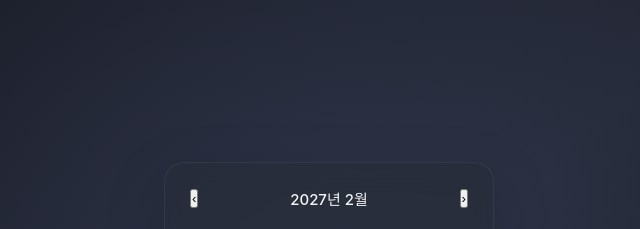
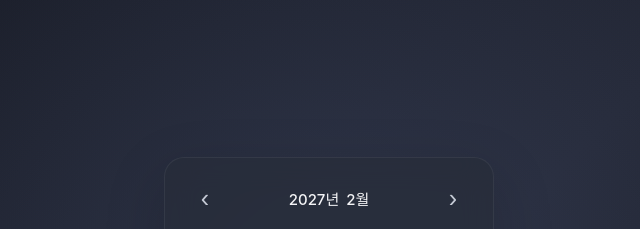
Before and after one commit to bigbearjin/jolupsibal, a plain HTML site: page index.html in a window 1280 px wide. Shown: the top 229 px of the page, 311-951 px from the left. Drawn offline with Linux system fonts and the light colour scheme.

Commit message:
Update style.css

```diff
--- a/style.css
+++ b/style.css
@@ -14,6 +14,7 @@
 
 body {
   min-height: 100vh;
+
   background:
     radial-gradient(
       ellipse at 50% 35%,
@@ -26,14 +27,18 @@ body {
       #232735 50%,
       #15171e 100%
     );
+
   background-attachment: fixed;
   color: var(--text);
+
   font-family:
     -apple-system,
     BlinkMacSystemFont,
     "Pretendard",
     "Noto Sans KR",
     sans-serif;
+
+  overflow-x: hidden;
 }
 
 /* 관리자 입력창 */
@@ -42,7 +47,9 @@ body {
   position: absolute;
   top: 0;
   right: 0;
+
   padding: 27px 32px;
+
   display: flex;
   align-items: center;
   gap: 8px;
@@ -51,13 +58,16 @@ body {
 #accessCode {
   width: 125px;
   padding: 10px 8px;
+
   background: transparent;
   border: none;
   border-bottom: 1px solid rgba(255,255,255,0.2);
+
   color: white;
   text-align: center;
   font-size: 11px;
   letter-spacing: 2px;
+
   outline: none;
   transition: 0.3s;
 }
@@ -74,22 +84,26 @@ body {
   font-size: 12px;
 }
 
-/* 메인 */
+/* 메인 화면 */
 
 .main-container {
   min-height: 100vh;
+
   display: flex;
   justify-content: center;
   align-items: center;
+
   padding: 90px 20px;
 }
 
 .countdown-container {
   width: 100%;
   max-width: 390px;
+
   display: flex;
   flex-direction: column;
   align-items: center;
+
   animation: appear 0.8s ease;
 }
 
@@ -98,10 +112,13 @@ body {
 .calendar {
   width: 100%;
   max-width: 330px;
+
   padding: 25px;
+
   background: var(--surface);
   border: 1px solid rgba(255,255,255,0.06);
   border-radius: 20px;
+
   box-shadow: 0 20px 60px rgba(0,0,0,0.18);
   backdrop-filter: blur(15px);
 }
@@ -110,10 +127,54 @@ body {
   display: flex;
   justify-content: space-between;
   align-items: center;
+
   margin-bottom: 23px;
+  min-height: 30px;
+}
+
+.calendar-title {
+  display: flex;
+  align-items: center;
+  gap: 7px;
+
   font-size: 15px;
   font-weight: 500;
 }
+
+/* 달력 이동 버튼 */
+
+.month-arrow {
+  width: 30px;
+  height: 30px;
+
+  display: flex;
+  justify-content: center;
+  align-items: center;
+
+  border: none;
+  border-radius: 9px;
+
+  background: transparent;
+  color: #c5cad5;
+
+  font-size: 25px;
+  font-weight: 300;
+
+  cursor: pointer;
+  transition: background 0.2s, color 0.2s;
+}
+
+.month-arrow:hover:not(:disabled) {
+  background: rgba(255,255,255,0.09);
+  color: white;
+}
+
+.month-arrow:disabled {
+  opacity: 0.2;
+  cursor: default;
+}
+
+/* 달력 날짜 */
 
 .calendar-grid {
   display: grid;
@@ -123,11 +184,14 @@ body {
 
 .calendar-day {
   height: 35px;
+
   display: flex;
   justify-content: center;
   align-items: center;
+
   font-size: 12px;
   color: #c0c4ce;
+
   border-radius: 10px;
 }
 
@@ -140,7 +204,9 @@ body {
 .calendar-day.target {
   background: #e8eaf0;
   color: #222735;
+
   font-weight: 700;
+
   box-shadow: 0 3px 12px rgba(255,255,255,0.12);
 }
 
@@ -149,11 +215,13 @@ body {
   color: white;
 }
 
-/* D-day */
+/* D-Day */
 
 .countdown-info {
   width: 100%;
+
   margin-top: 45px;
+
   display: flex;
   align-items: center;
   justify-content: center;
@@ -162,17 +230,21 @@ body {
 
 #countdown {
   color: white;
+
   font-size: clamp(52px, 12vw, 76px);
   font-weight: 600;
   letter-spacing: -4px;
   line-height: 1.1;
+
   white-space: nowrap;
 }
 
 #eventText {
   color: #d9dbe1;
+
   font-size: 18px;
   font-weight: 400;
+
   white-space: nowrap;
 }
 
@@ -182,14 +254,19 @@ body {
   position: fixed;
   inset: 0;
   z-index: 10;
+
   display: flex;
   justify-content: center;
   align-items: center;
+
   padding: 20px;
+
   background: rgba(8, 10, 16, 0.65);
   backdrop-filter: blur(12px);
+
   opacity: 0;
   visibility: hidden;
+
   transition: 0.3s ease;
 }
 
@@ -201,11 +278,16 @@ body {
 .settings-box {
   width: 100%;
   max-width: 360px;
+
   padding: 30px;
+
   border-radius: 20px;
+
   background: #252a37;
   border: 1px solid rgba(255,255,255,0.07);
+
   box-shadow: 0 25px 80px rgba(0,0,0,0.3);
+
   transform: translateY(15px);
   transition: 0.3s ease;
 }
@@ -218,13 +300,16 @@ body {
   display: flex;
   justify-content: space-between;
   align-items: center;
+
   margin-bottom: 30px;
 }
 
 .settings-subtitle {
   color: #858e9f;
+
   font-size: 9px;
   letter-spacing: 3px;
+
   margin-bottom: 8px;
 }
 
@@ -236,14 +321,18 @@ body {
 .close-button {
   background: none;
   border: none;
+
   color: #aeb5c3;
   font-size: 27px;
+
   cursor: pointer;
 }
 
 .settings-box label {
   display: block;
+
   margin: 19px 0 9px;
+
   color: #b9c0cd;
   font-size: 12px;
 }
@@ -251,11 +340,14 @@ body {
 .settings-box input {
   width: 100%;
   padding: 14px;
+
   background: #1b1f29;
   border: 1px solid #3b4251;
   border-radius: 10px;
+
   color: white;
   font-size: 14px;
+
   outline: none;
   color-scheme: dark;
 }
@@ -264,19 +356,25 @@ body {
   border-color: #a7b0c1;
 }
 
+/* 설정 버튼 */
+
 .settings-buttons {
   display: flex;
   gap: 10px;
+
   margin-top: 28px;
 }
 
 .settings-buttons button {
   flex: 1;
   padding: 14px;
+
   border: none;
   border-radius: 10px;
+
   font-size: 13px;
   cursor: pointer;
+
   transition: 0.2s;
 }
 
@@ -314,6 +412,7 @@ body {
 /* 모바일 */
 
 @media (max-width: 480px) {
+
   .top-bar {
     padding: 20px;
   }
@@ -325,6 +424,10 @@ body {
   .calendar {
     max-width: 310px;
     padding: 20px;
+  }
+
+  .calendar-day {
+    height: 34px;
   }
 
   .countdown-info {
@@ -340,3 +443,20 @@ body {
     font-size: 15px;
   }
 }
+
+/* 작은 화면 높이 대응 */
+
+@media (max-height: 650px) {
+  .main-container {
+    padding-top: 80px;
+    padding-bottom: 25px;
+  }
+
+  .calendar {
+    padding: 15px 20px;
+  }
+
+  .countdown-info {
+    margin-top: 25px;
+  }
+}
```
